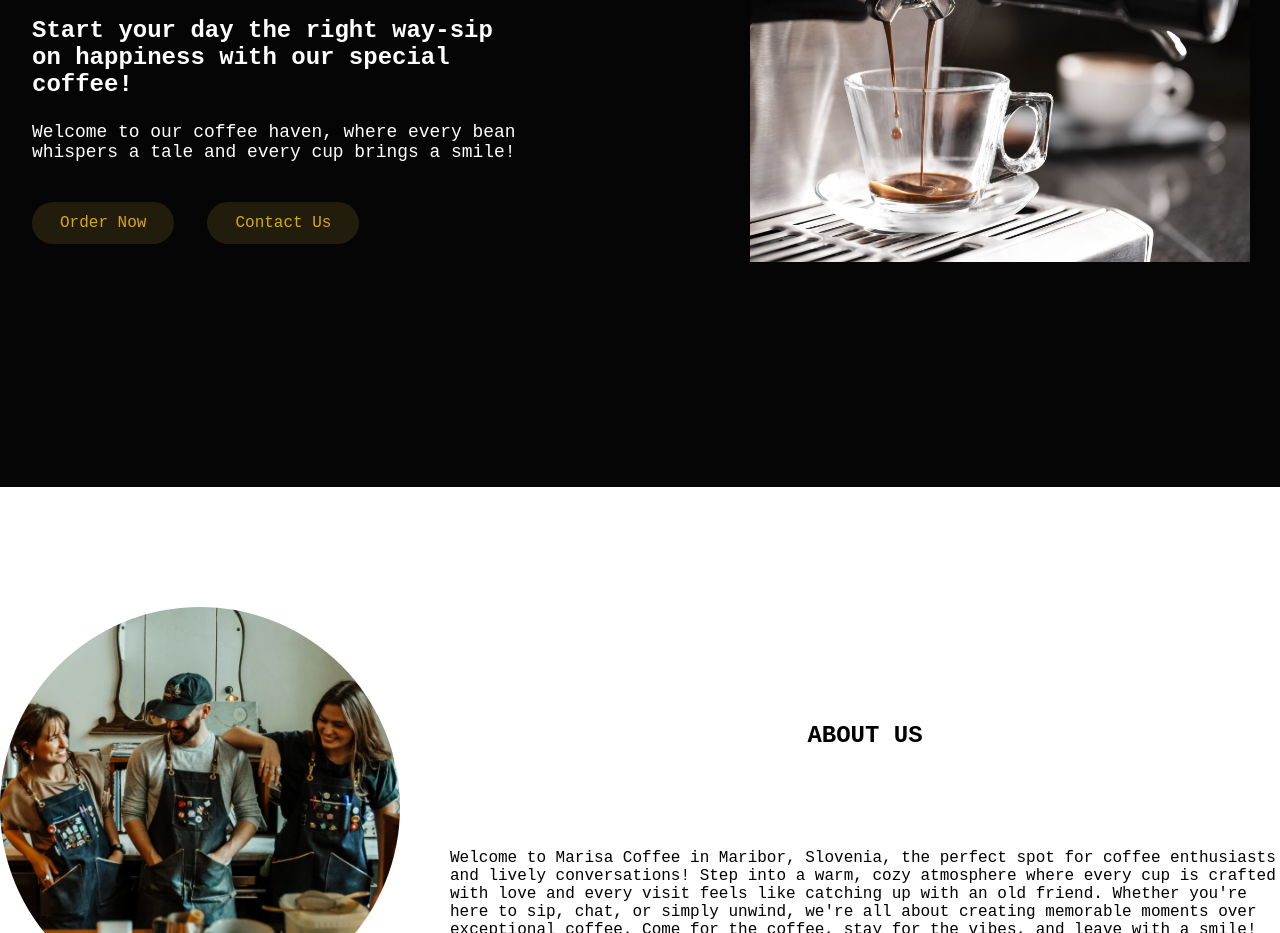
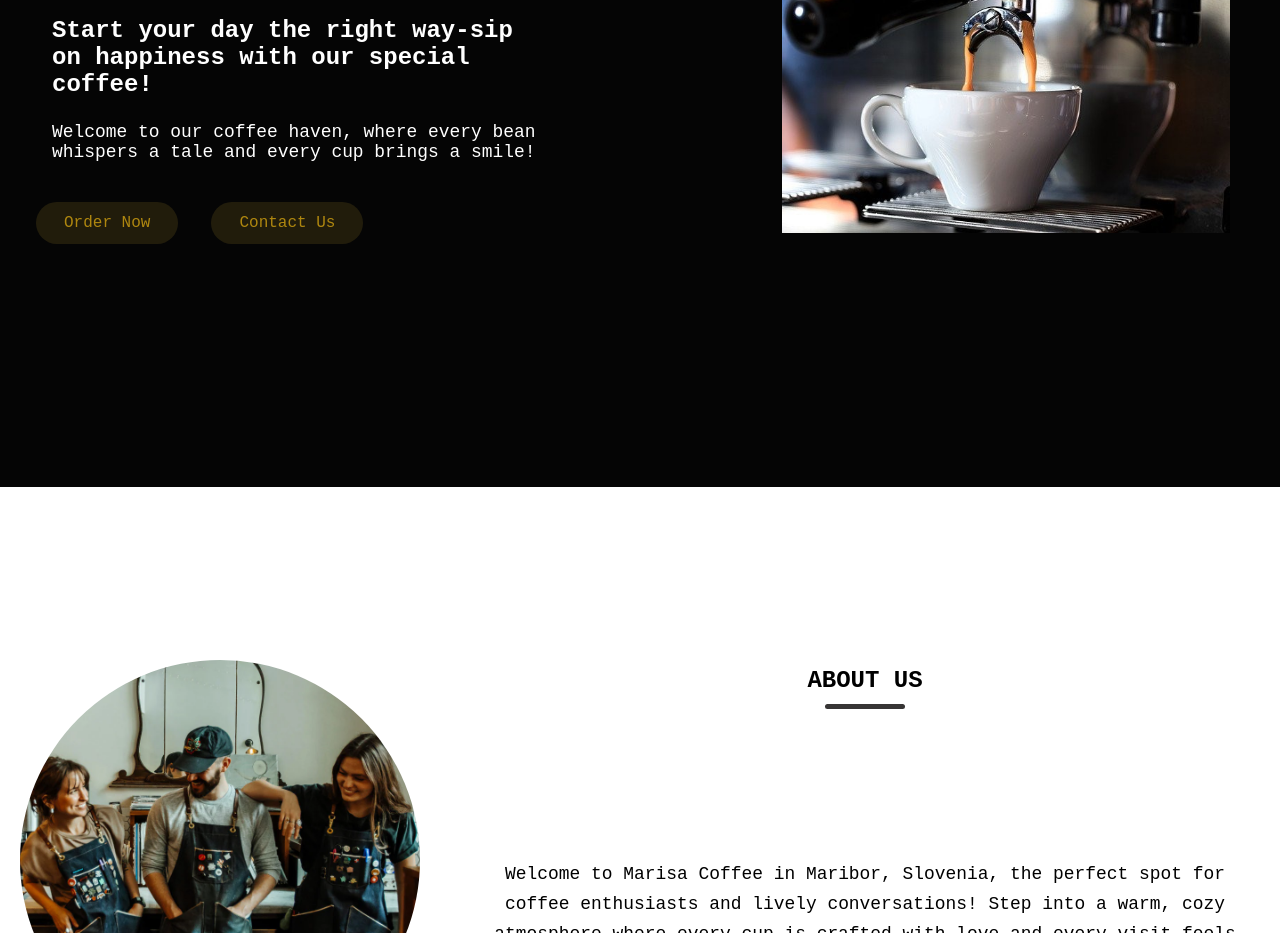
Before and after one commit to Marisathaingam/coffee-website, a plain HTML site: page src/index.html in a window 1280 px wide. Shown: the part 313-1246 px from the top of the page. Drawn offline with Linux system fonts and the light colour scheme.

Commit message:
coffee projact

```diff
--- a/src/index.html
+++ b/src/index.html
@@ -3,12 +3,12 @@
 <head>
   <meta charset="UTF-8">
   <meta name="viewport" content="width=device-width, initial-scale=1.0">
-  <title>Marisa Coffee Website</title>
+  <title> Marisa Coffee Website </title>
   <link rel="stylesheet" href="style.css"/>
+
   <!--LING FONT AWESOME FOR ICONS-->
   <link rel="stylesheet" href="https://cdnjs.cloudflare.com/ajax/libs/font-awesome/6.6.0/css/all.min.css">
 </head>
-
     <body>
        <!--HEADER / NAVBAR-->
        <header>
@@ -52,15 +52,16 @@
             <h2 class="title"> Best Coffee </h2>
               <h3 class="subtitle"> Start your day the right way-sip on happiness with our special coffee! </h3>
                 <p class="description"> Welcome to our coffee haven, where every bean whispers a tale and every cup brings a smile! </p>
+
                 <div class="buttons">
                    <a href="#" class="button order-now"> Order Now </a>
-             <a href="#" class="button  Contact-us"> Contact Us </a>
+                   <a href="#" class="button Contact-us"> Contact Us </a>
                 </div>
            </div>
 
           <!-- HERO IMAGE -->
            <div class="hero-image-wrapper">
-          <img src="../img/BCW3957.jpg" alt="" class="hero-image">
+              <img src="../img/kaffeeroesterei-cafe-barista.jpg" alt="" class="Hero-image">
         </div>
         </div>
       </section>
--- a/src/script.js
+++ b/src/script.js
@@ -2,7 +2,7 @@ const menuOpenButton = document.querySelector ("#menu-open-button");
 const menuCloseButton = document.querySelector ("#menu-close-button");
 const navMenu = document .querySelector(".nav-menu");
 
-menuOpenButton.addEventListener("click", () =>{
+menuOpenButton.addEventListener("click", () => {
   // TOGGLE MOBILE MENU VISIBILLITY //
    document.body.classList.toggle("show-mobile-menu");
 });
--- a/src/style.css
+++ b/src/style.css
@@ -27,10 +27,10 @@ img {
 }
 
 .section-content {
-  display: flex;
-  justify-content: space-between;
-  align-items: center;
-  gap: 20px;
+ margin: 0 auto;
+ max-width: 1300px;
+ padding: 0 20px;
+
 }
 
 .section-title {
@@ -39,7 +39,15 @@ img {
   text-transform: uppercase;
   font-size: 1.5rem;
 }
-
+.section-title::after {
+  content: "";
+  width: 80px;
+  height: 5px;
+  display: block;
+  background: #373535;
+  margin: 10px auto 0;
+  border-radius: 8px;
+}
 /* NAVBAR STYLING */
 header {
   background: rgb(5, 5, 5);
@@ -116,7 +124,7 @@ header .navbar {
 }
 .hero-section .hero-details .subtitle {
   font-size: 1.5rem;
-  margin-top: 10;
+  margin-top: 8px;
   max-width: 70%;
   font-weight: 600;
   margin-left: 1rem;
@@ -132,11 +140,10 @@ header .navbar {
 .hero-section .hero-details .buttons {
   display: flex;
   gap: 23px;
-  margin-left: 1rem;
 }
 .hero-section .hero-details .button {
   padding: 10px 26px;
-  color: rgb(218, 167, 17);
+  color: rgba(218, 168, 17, 0.766);
   border-radius: 30px;
   font-weight: 500;
   margin-right: 10px;
@@ -150,6 +157,7 @@ header .navbar {
   border-color: #fff;
   background: transparent;
 }
+
 
 .hero-section .hero-details .contact-us:hover {
   color: #060606;
@@ -181,11 +189,18 @@ header .navbar {
   height: 400px;
   object-fit: cover;
   border-radius: 50%;
+
+
+}.about-section .about-details .text {
+   line-height: 30px;
+   margin: 50px 0 30px;
+   text-align: center;
+   font-size: 1.12rem;
 }
-
 
 /*RESPONSIVE MEDIA QUERY CODE FOR MAX WIDTH 900PX */
 @media screen  and (max-width:900px) {
+
   .navbar .nav-menu {
     display: block;
     background: #fff;
@@ -257,13 +272,14 @@ header .navbar {
   }
   .hero-section .hero-image-wrapper {
     max-width: 270px;
-    margin: 0 auto;
-    margin-top: 150px;
+    margin-right: 0;
+
   }
-   .hero-section .hero-image-wrapper img {
-     width: 100%;
-     height: auto;
+
+
+   .about-section .section-content {
+    flex-direction: column-reverse;
+    gap: 70px;
    }
 
-
   }
```
Also changed, not shown: img/barista-profesional-vertiendo-espuma-leche-cafe-cafeteria_23-2148209229.jpg (deleted). Lines whose indentation alone changed are shown as unchanged.
